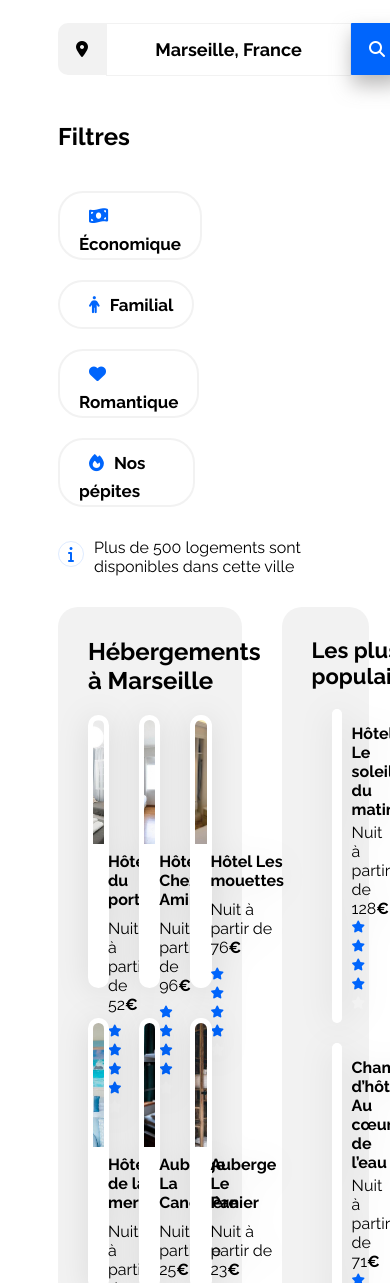
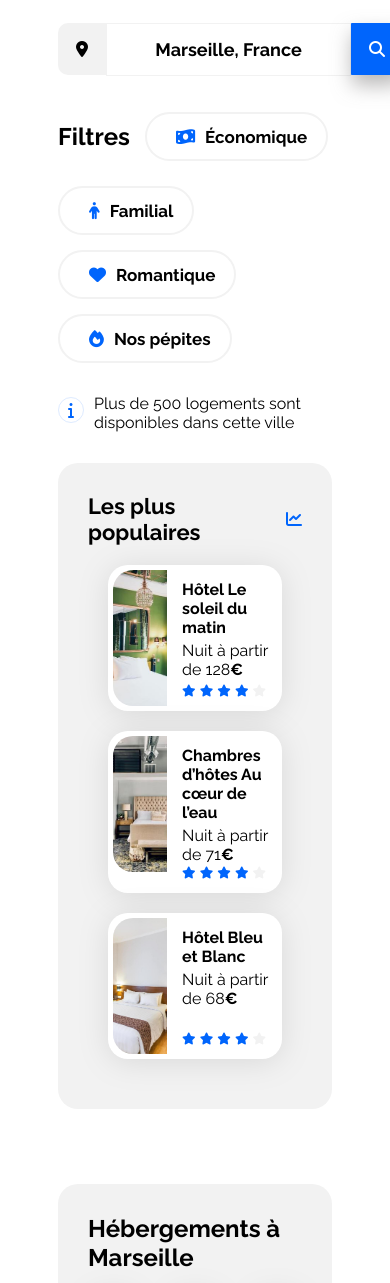
Before and after one commit to Wassila-Baz/Booki, a plain HTML site: page index.html in a window 390 px wide. Shown: the part 357-1640 px from the top of the page. Drawn offline with Linux system fonts and the light colour scheme.

Commit message:
searchbar

```diff
--- a/css/style.css
+++ b/css/style.css
@@ -509,47 +509,19 @@ nav a:hover{
 /*FILTRES*/
 
 
-/*filtres*/
-.filter-list{
-    display: flex;
-    flex-direction: row;
-    justify-content:space-betwee;
-    align-items: flex-start;
-    gap: 20px;
-    align-self: stretch;
-    width: 50%;
+/*POPULAIRES*/
 
+.hebergements-and-populaires {
+    flex-direction: column-reverse;
 }
 
-/*bordure autour des icones*/
-.filter-list a {
-    border:  #F2F2F2 2px solid;
-    border-radius:  25px;
-    padding: 4px 19px;
+.populaires {
+    width: 100%;
 }
 
-/*icones*/
-.fa-solid.fa-money-bill-wave,
-.fa-sharp.fa-person,
-.fa-solid.fa-heart,
-.fa-solid.fa-fire{
-    color:#0065FC;
-    padding: 10px;
-    border-radius: 50%;
+.hebergements {
+    width: 100%;
 }
-
-/*textes des filtres*/
-#economique,
-#famille,
-#romantique,
-#pepites {
-   color: black;
-   font-weight: bold;
-   font-size: 17px;
-
-
 
 
 }
-
-}
```
